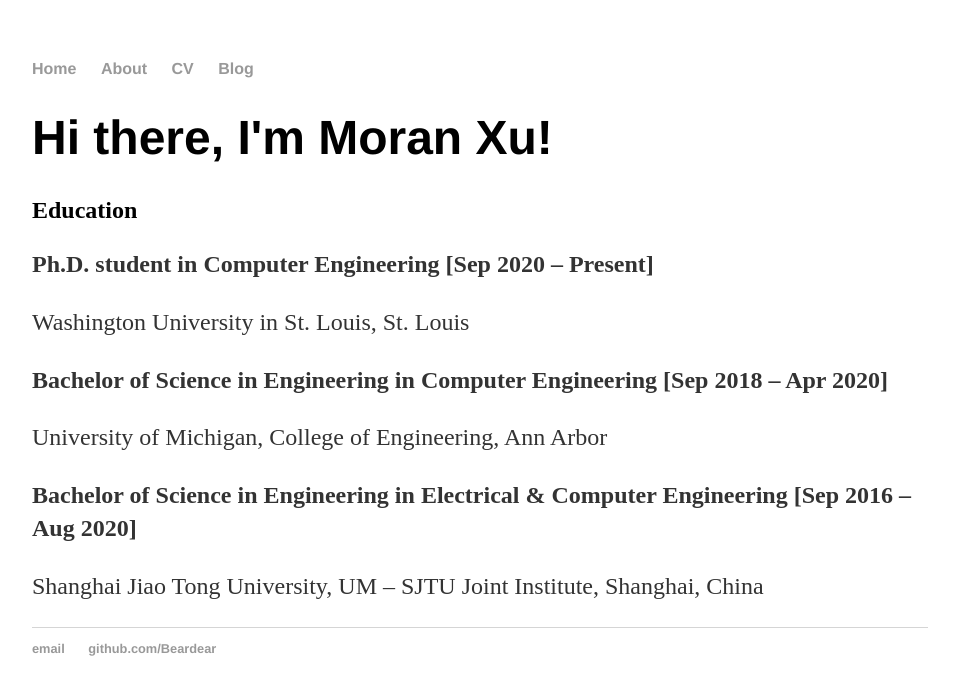
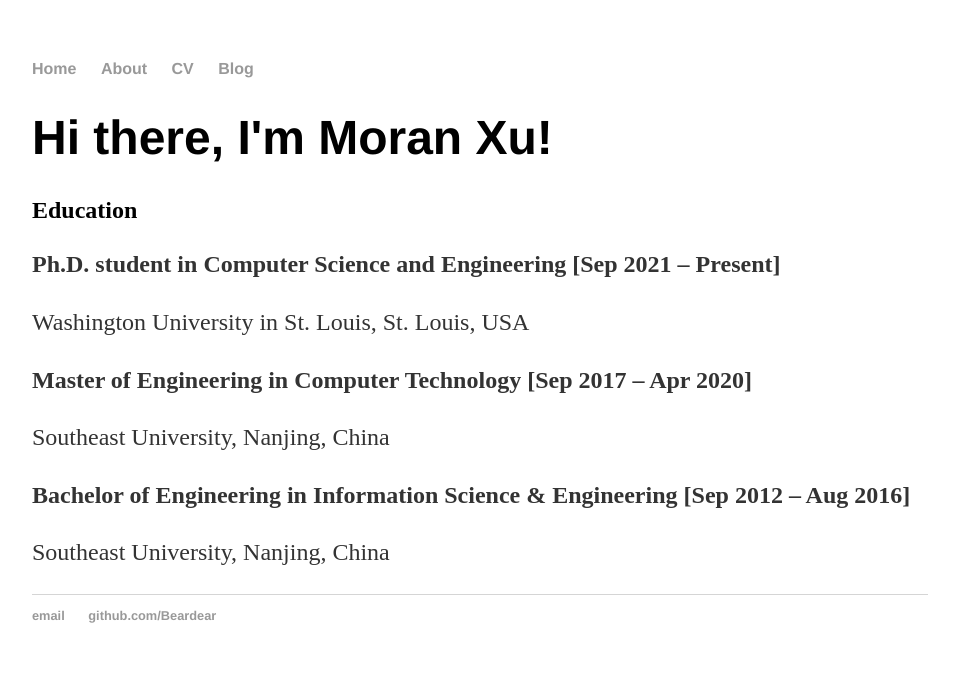
Before and after one commit to Beardear/personal-website-ME, a Jekyll site: the page built from index.html, in a window 1280 px wide. Shown: the top 695 px of the page, without its empty margins (160-1119 px from the left). Built offline with Jekyll 4.4.1, drawn with Linux system fonts in a browser that asks for light colours.

Commit message:
Update index.html

```diff
--- a/index.html
+++ b/index.html
@@ -5,10 +5,10 @@
 <div class="blurb">
 	<h1>Hi there, I'm Moran Xu!</h1>
 <h2><strong>Education</strong></h2>
-<p><strong>Ph.D. student in Computer Engineering [</strong><strong>Sep 2020 &ndash; Present]</strong></p>
-<p>Washington University in St. Louis, St. Louis</p>
-<p><strong>Bachelor of Science in Engineering in Computer Engineering [</strong><strong>Sep 2018 &ndash; Apr 2020]</strong></p>
-<p>University of Michigan, College of Engineering, Ann Arbor</p>
-<p><strong>Bachelor of Science in Engineering in Electrical &amp; Computer Engineering [</strong><strong>Sep 2016 &ndash; Aug 2020]</strong></p>
-<p>Shanghai Jiao Tong University, UM &ndash; SJTU Joint Institute, Shanghai, China</p>
+<p><strong>Ph.D. student in Computer Science and Engineering [</strong><strong>Sep 2021 &ndash; Present]</strong></p>
+<p>Washington University in St. Louis, St. Louis, USA</p>
+<p><strong>Master of Engineering in Computer Technology [</strong><strong>Sep 2017 &ndash; Apr 2020]</strong></p>
+<p>Southeast University, Nanjing, China</p>
+<p><strong>Bachelor of Engineering in Information Science &amp Engineering [</strong><strong>Sep 2012 &ndash; Aug 2016]</strong></p>
+<p>Southeast University, Nanjing, China</p>
 </div><!-- /.blurb -->
```
